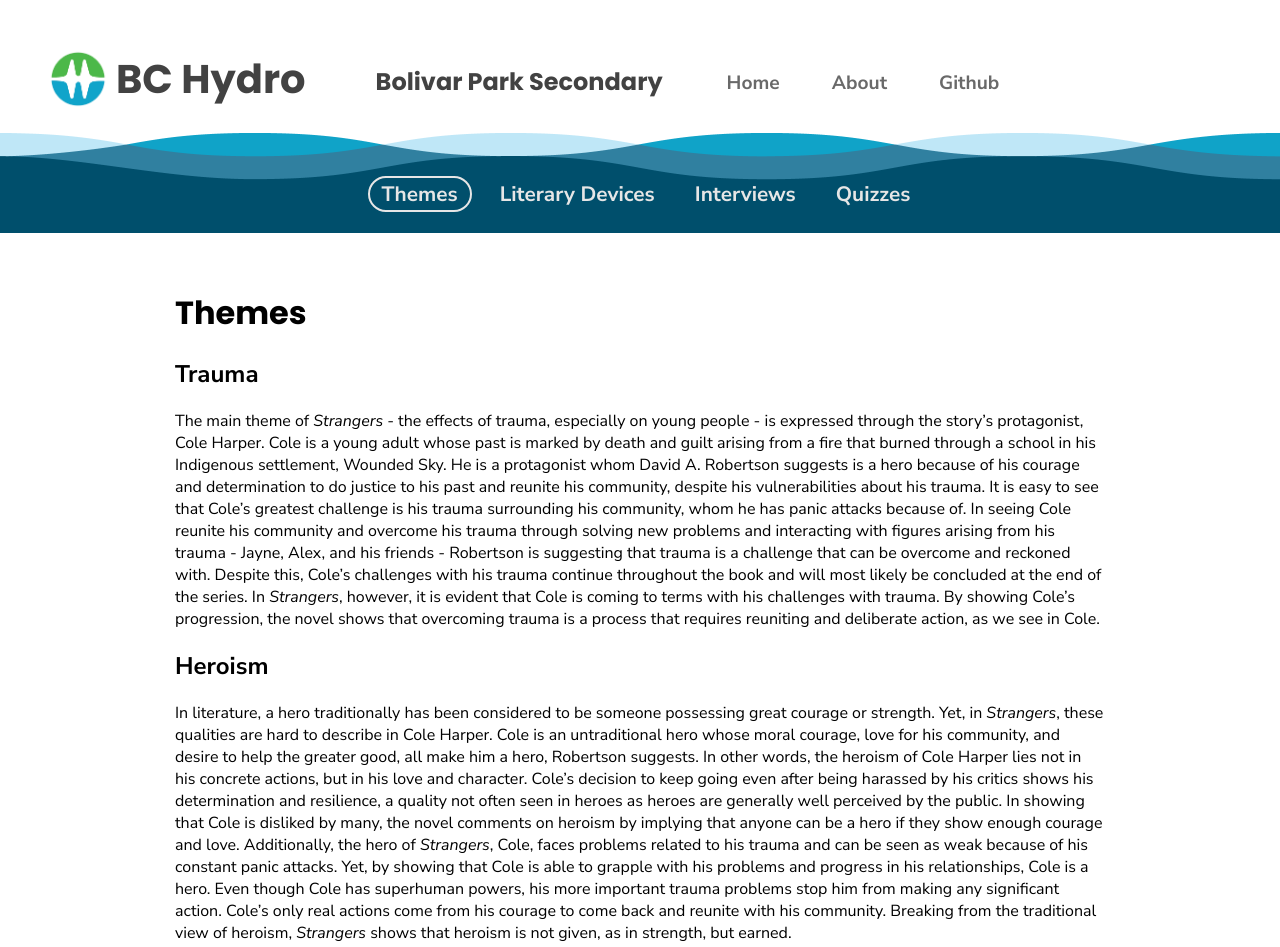
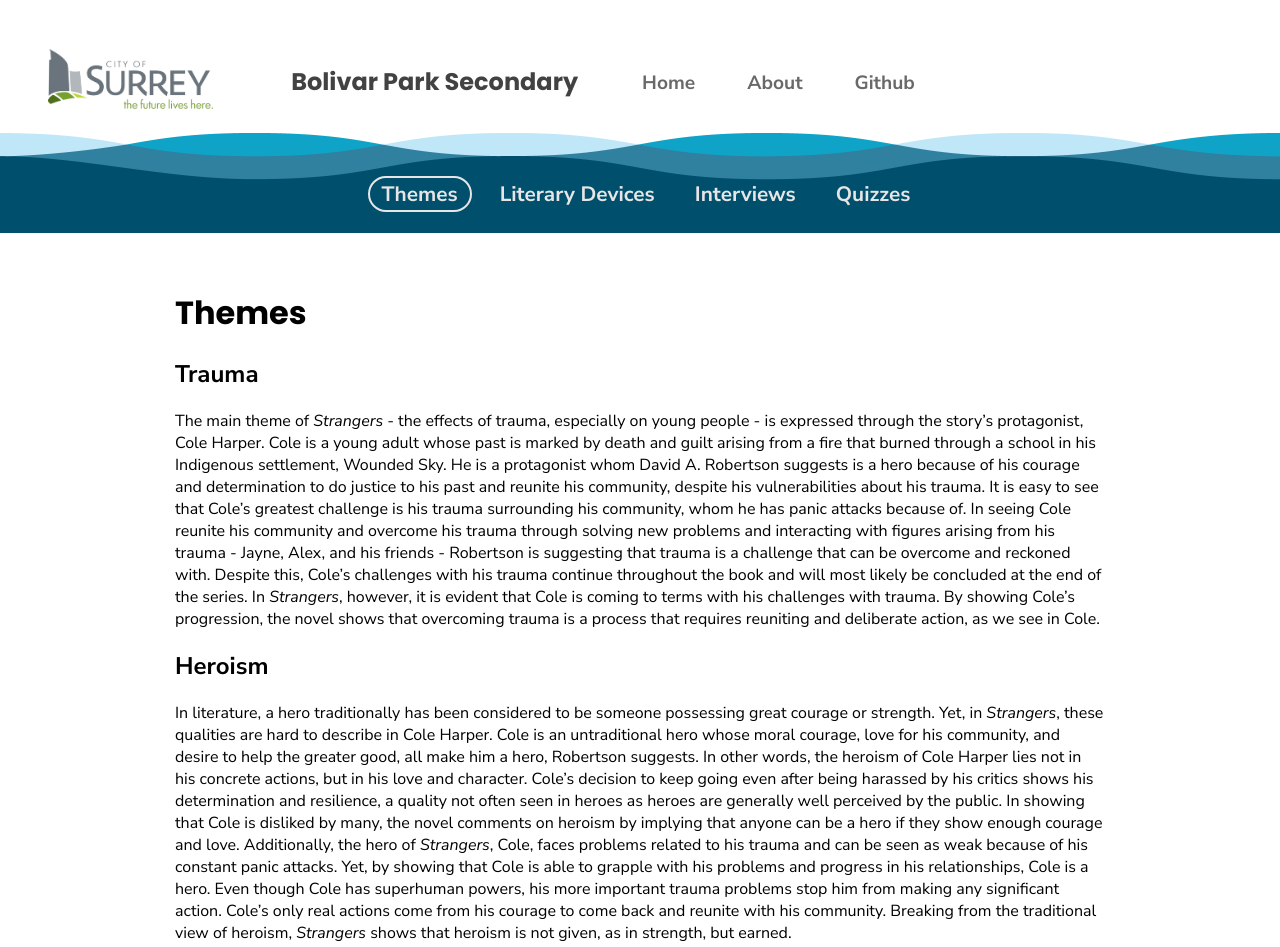
Before and after one commit to LikelyNot/BolivarParkSecondary, a website: page index.html in a window 1280 px wide. Shown: the top 947 px of the page. Drawn offline with Linux system fonts and the light colour scheme.

Commit message:
Change Bc Hydro Logo

```diff
--- a/index.html
+++ b/index.html
@@ -25,12 +25,9 @@
     <header>
       <img
         class="logo-image"
-        src="images/BCHydro_Logo.png"
+        src="images/SurreyLogo.png"
         alt="The BC Hydro logo"
       />
-      <a class="logo-text" href="/BolivarParkSecondary/">
-        <span style="color: rgb(66, 66, 66)">BC Hydro</span>
-      </a>
       <a
         class="logo-text"
         href="/BolivarParkSecondary/"
```
Also changed, not shown: images/SurreyLogo.png (added).
